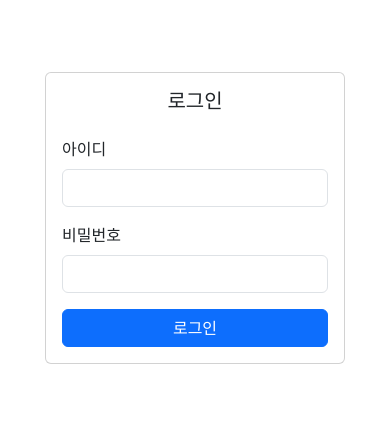
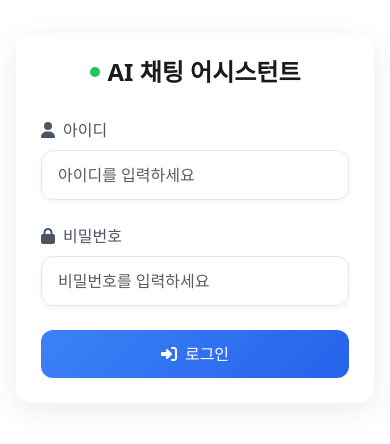
Before and after one commit to imagine97kim/chatbot-gist, a Next.js app: page / in a window 390 px wide. Shown: the part 204-648 px from the top of the page. Built offline with nearby package versions, Linux system fonts and the light colour scheme.

Commit message:
style: 전체 디자인 변경

```diff
--- a/src/components/Chat.js
+++ b/src/components/Chat.js
@@ -1,8 +1,9 @@
 import { useState, useRef, useEffect } from 'react'
 import { Container, Card, Button, Form, InputGroup } from 'react-bootstrap'
 import { FontAwesomeIcon } from '@fortawesome/react-fontawesome'
-import { faPlus, faPaperPlane } from '@fortawesome/free-solid-svg-icons'
+import { faPlus, faPaperPlane, faFile, faSignOutAlt } from '@fortawesome/free-solid-svg-icons'
 import useAuthStore from '@/store/authStore'
+import styles from '@/styles/Chat.module.css'
 
 // 임시 AI 응답 목록
 const AI_RESPONSES = [
@@ -89,93 +90,91 @@ export default function Chat() {
   }
 
   return (
-    <Container className="py-4">
-      <div className="d-flex justify-content-between mb-4">
-        <h2>채팅</h2>
-        <Button variant="secondary" onClick={logout}>로그아웃</Button>
+    <div className={styles.chatContainer}>
+      <div className={styles.header}>
+        <h2 className={styles.title}>AI 채팅 어시스턴트</h2>
+        <Button
+          className={styles.logoutButton}
+          onClick={logout}
+        >
+          <FontAwesomeIcon icon={faSignOutAlt} className="me-2" />
+          로그아웃
+        </Button>
       </div>
-      <Card>
-        <Card.Body
-          style={{
-            height: '70vh',
-            display: 'flex',
-            flexDirection: 'column'
-          }}
-        >
-          <div
-            className="messages-container mb-3"
-            style={{
-              flex: 1,
-              overflowY: 'auto',
-              display: 'flex',
-              flexDirection: 'column',
-              gap: '10px',
-              padding: '10px'
-            }}
-          >
+      <Card className={styles.chatCard}>
+        <Card.Body className="d-flex flex-column p-0">
+          <div className={styles.messagesContainer}>
             {messages.map((msg, index) => (
               <div
                 key={index}
-                className={`message ${msg.sender === user.username ? 'text-end' : ''}`}
+                className={`${styles.messageWrapper} ${
+                  msg.sender === user.username ? styles.userMessage : ''
+                }`}
               >
-                <small className="text-muted">{msg.sender}</small>
-                <Card
-                  style={{
-                    display: 'inline-block',
-                    maxWidth: '70%',
-                    backgroundColor: msg.sender === user.username ? '#007bff' : '#f8f9fa',
-                    color: msg.sender === user.username ? 'white' : 'black'
-                  }}
-                >
-                  <Card.Body className="py-2 px-3">
+                <div className={styles.message}>
+                  <small className={styles.sender}>
+                    {msg.sender === user.username ? '나' : 'AI Assistant'}
+                  </small>
+                  <Card className={`${styles.messageContent} ${
+                    msg.sender === user.username ? styles.userMessageContent : styles.aiMessageContent
+                  }`}>
+                    <Card.Body className="p-0">
                       {msg.type === 'file' ? (
+                        <div className={styles.fileMessage}>
+                          <FontAwesomeIcon icon={faFile} className={styles.fileIcon} />
                           <div>
-                        <strong>파일:</strong> {msg.content.name}
-                        <br />
-                        <small>{(msg.content.size / 1024).toFixed(2)} KB</small>
+                            <div className={styles.fileName}>{msg.content.name}</div>
+                            <div className={styles.fileSize}>
+                              {(msg.content.size / 1024).toFixed(2)} KB
+                            </div>
+                          </div>
                         </div>
                       ) : (
                         msg.content
                       )}
                     </Card.Body>
                   </Card>
-                <small className="text-muted d-block">
+                  <small className={styles.timestamp}>
                     {new Date(msg.timestamp).toLocaleTimeString()}
                   </small>
                 </div>
+              </div>
             ))}
             {isTyping && (
-              <div className="message">
-                <small className="text-muted">AI Assistant</small>
-                <Card
-                  style={{
-                    display: 'inline-block',
-                    maxWidth: '70%',
-                    backgroundColor: '#f8f9fa'
-                  }}
-                >
-                  <Card.Body className="py-2 px-3">
-                    <span className="typing-indicator">입력중...</span>
+              <div className={styles.messageWrapper}>
+                <div className={styles.message}>
+                  <Card className={styles.messageContent}>
+                    <Card.Body className="p-0">
+                      <div className={styles.typingIndicator}>
+                        <span>AI가 입력중</span>
+                        <div className={styles.typingDot}></div>
+                        <div className={styles.typingDot}></div>
+                        <div className={styles.typingDot}></div>
+                      </div>
                     </Card.Body>
                   </Card>
+                </div>
               </div>
             )}
             <div ref={messagesEndRef} />
           </div>
 
+          <div className={styles.inputContainer}>
             <Form onSubmit={handleSubmit}>
               <InputGroup>
                 <Form.Control
+                  className={styles.messageInput}
                   type="text"
                   value={newMessage}
                   onChange={(e) => setNewMessage(e.target.value)}
                   placeholder="메시지를 입력하세요..."
                 />
-              <Button type="submit" variant="primary">
+                <Button type="submit" className={styles.sendButton}>
                   <FontAwesomeIcon icon={faPaperPlane} />
                 </Button>
               </InputGroup>
             </Form>
+          </div>
 
           {isAdmin && (
             <>
@@ -186,15 +185,7 @@ export default function Chat() {
                 style={{ display: 'none' }}
               />
               <Button
-                variant="primary"
-                style={{
-                  position: 'absolute',
-                  bottom: '80px',
-                  right: '20px',
-                  borderRadius: '50%',
-                  width: '50px',
-                  height: '50px'
-                }}
+                className={styles.uploadButton}
                 onClick={() => fileInputRef.current?.click()}
               >
                 <FontAwesomeIcon icon={faPlus} />
@@ -203,6 +194,6 @@ export default function Chat() {
           )}
         </Card.Body>
       </Card>
-    </Container>
+    </div>
   )
 }
--- a/src/components/Login.js
+++ b/src/components/Login.js
@@ -1,6 +1,9 @@
 import { useState } from 'react'
-import { Form, Button, Container, Card } from 'react-bootstrap'
+import { Form, Button, Card } from 'react-bootstrap'
+import { FontAwesomeIcon } from '@fortawesome/react-fontawesome'
+import { faUser, faLock, faSignInAlt } from '@fortawesome/free-solid-svg-icons'
 import useAuthStore from '@/store/authStore'
+import styles from '@/styles/Login.module.css'
 
 export default function Login() {
   const [username, setUsername] = useState('')
@@ -17,33 +20,42 @@ export default function Login() {
   }
 
   return (
-    <Container className="d-flex justify-content-center align-items-center" style={{ minHeight: '100vh' }}>
-      <Card style={{ width: '300px' }}>
-        <Card.Body>
-          <Card.Title className="text-center mb-4">로그인</Card.Title>
+    <div className={styles.loginContainer}>
+      <Card className={styles.loginCard}>
+        <h2 className={styles.title}>AI 채팅 어시스턴트</h2>
         <Form onSubmit={handleSubmit}>
-            <Form.Group className="mb-3">
-              <Form.Label>아이디</Form.Label>
+          <Form.Group className={styles.formGroup}>
+            <Form.Label className={styles.label}>
+              <FontAwesomeIcon icon={faUser} className="me-2" />
+              아이디
+            </Form.Label>
             <Form.Control
+              className={styles.input}
               type="text"
               value={username}
               onChange={(e) => setUsername(e.target.value)}
+              placeholder="아이디를 입력하세요"
             />
           </Form.Group>
-            <Form.Group className="mb-3">
-              <Form.Label>비밀번호</Form.Label>
+          <Form.Group className={styles.formGroup}>
+            <Form.Label className={styles.label}>
+              <FontAwesomeIcon icon={faLock} className="me-2" />
+              비밀번호
+            </Form.Label>
             <Form.Control
+              className={styles.input}
               type="password"
               value={password}
               onChange={(e) => setPassword(e.target.value)}
+              placeholder="비밀번호를 입력하세요"
             />
           </Form.Group>
-            <Button variant="primary" type="submit" className="w-100">
+          <Button className={styles.loginButton} type="submit">
+            <FontAwesomeIcon icon={faSignInAlt} className="me-2" />
             로그인
           </Button>
         </Form>
-        </Card.Body>
       </Card>
-    </Container>
+    </div>
   )
 }
--- /dev/null
+++ b/src/styles/Chat.module.css
@@ -0,0 +1,253 @@
+.chatContainer {
+  max-width: 1200px;
+  margin: 0 auto;
+  padding: 2rem;
+  height: 100vh;
+}
+
+.header {
+  display: flex;
+  justify-content: space-between;
+  align-items: center;
+  margin-bottom: 2rem;
+  padding: 0.5rem 1rem;
+  background: rgba(255, 255, 255, 0.8);
+  backdrop-filter: blur(10px);
+  border-radius: 16px;
+  box-shadow: 0 4px 6px rgba(0, 0, 0, 0.05);
+}
+
+.title {
+  font-size: 1.5rem;
+  font-weight: 600;
+  color: #1a1a1a;
+  display: flex;
+  align-items: center;
+  gap: 0.5rem;
+}
+
+.title::before {
+  content: '';
+  display: inline-block;
+  width: 10px;
+  height: 10px;
+  background: #22c55e;
+  border-radius: 50%;
+}
+
+.logoutButton {
+  background: transparent !important;
+  border: 1px solid #e5e7eb !important;
+  color: #6b7280 !important;
+  padding: 0.5rem 1rem !important;
+  transition: all 0.2s ease;
+}
+
+.logoutButton:hover {
+  background: #f3f4f6 !important;
+  border-color: #d1d5db !important;
+  color: #4b5563 !important;
+}
+
+.chatCard {
+  height: calc(100vh - 140px);
+  background: rgba(255, 255, 255, 0.8);
+  backdrop-filter: blur(10px);
+  border: 1px solid rgba(255, 255, 255, 0.3) !important;
+  border-radius: 16px !important;
+  box-shadow: 0 8px 32px rgba(0, 0, 0, 0.08) !important;
+}
+
+.messagesContainer {
+  height: calc(100vh - 280px);
+  overflow-y: auto;
+  padding: 1.5rem;
+  scroll-behavior: smooth;
+  scrollbar-width: thin;
+  scrollbar-color: rgba(0, 0, 0, 0.2) transparent;
+}
+
+.messagesContainer::-webkit-scrollbar {
+  width: 6px;
+}
+
+.messagesContainer::-webkit-scrollbar-track {
+  background: transparent;
+}
+
+.messagesContainer::-webkit-scrollbar-thumb {
+  background-color: rgba(0, 0, 0, 0.2);
+  border-radius: 3px;
+}
+
+.messageWrapper {
+  margin-bottom: 1rem;
+  opacity: 0;
+  animation: fadeIn 0.3s ease forwards;
+}
+
+.message {
+  max-width: 80%;
+  margin: 0.5rem 0;
+}
+
+.userMessage {
+  margin-left: auto;
+}
+
+.messageContent {
+  padding: 0.8rem 1.2rem !important;
+  border-radius: 16px !important;
+  box-shadow: 0 2px 4px rgba(0, 0, 0, 0.05) !important;
+}
+
+.userMessageContent {
+  background: linear-gradient(135deg, #3b82f6, #2563eb) !important;
+  color: white !important;
+}
+
+.aiMessageContent {
+  background: #f9fafb !important;
+  border: 1px solid #e5e7eb !important;
+}
+
+.timestamp {
+  font-size: 0.75rem;
+  color: #6b7280;
+  margin-top: 0.25rem;
+}
+
+.inputContainer {
+  bottom: 0;
+  left: 0;
+  right: 0;
+  padding: 1.5rem;
+  background: rgba(255, 255, 255, 0.8);
+  border-top: 1px solid rgba(0, 0, 0, 0.05);
+  border-radius: 0 0 16px 16px;
+}
+
+.messageInput {
+  border-radius: 999px !important;
+  padding: 0.75rem 1.5rem !important;
+  border: 1px solid #e5e7eb !important;
+  box-shadow: 0 2px 4px rgba(0, 0, 0, 0.05) !important;
+}
+
+.messageInput:focus {
+  border-color: #3b82f6 !important;
+  box-shadow: 0 0 0 3px rgba(59, 130, 246, 0.1) !important;
+}
+
+.sendButton {
+  border-radius: 999px !important;
+  padding: 0.75rem 1.5rem !important;
+  background: linear-gradient(135deg, #3b82f6, #2563eb) !important;
+  border: none !important;
+  margin-left: 0.5rem !important;
+  transition: all 0.2s ease !important;
+}
+
+.sendButton:hover {
+  transform: translateY(-1px);
+  box-shadow: 0 4px 6px rgba(59, 130, 246, 0.2) !important;
+}
+
+.uploadButton {
+  position: absolute !important;
+  bottom: 100px !important;
+  right: 2rem !important;
+  width: 48px !important;
+  height: 48px !important;
+  border-radius: 50% !important;
+  background: linear-gradient(135deg, #3b82f6, #2563eb) !important;
+  border: none !important;
+  box-shadow: 0 4px 6px rgba(0, 0, 0, 0.1) !important;
+  transition: all 0.2s ease !important;
+}
+
+.uploadButton:hover {
+  transform: translateY(-1px);
+  box-shadow: 0 6px 8px rgba(0, 0, 0, 0.15) !important;
+}
+
+.typingIndicator {
+  display: flex;
+  align-items: center;
+  gap: 0.5rem;
+  color: #6b7280;
+  font-size: 0.875rem;
+}
+
+.typingDot {
+  width: 4px;
+  height: 4px;
+  background: #6b7280;
+  border-radius: 50%;
+  animation: typing 1.4s infinite;
+}
+
+.typingDot:nth-child(2) {
+  animation-delay: 0.2s;
+}
+
+.typingDot:nth-child(3) {
+  animation-delay: 0.4s;
+}
+
+@keyframes typing {
+  0%, 60%, 100% {
+    transform: translateY(0);
+  }
+  30% {
+    transform: translateY(-4px);
+  }
+}
+
+@keyframes fadeIn {
+  from {
+    opacity: 0;
+    transform: translateY(10px);
+  }
+  to {
+    opacity: 1;
+    transform: translateY(0);
+  }
+}
+
+.fileMessage {
+  display: flex;
+  align-items: center;
+  gap: 0.5rem;
+  padding: 0.5rem;
+  background: rgba(59, 130, 246, 0.1);
+  border-radius: 8px;
+}
+
+.fileIcon {
+  color: #3b82f6;
+}
+
+.fileName {
+  font-weight: 500;
+  color: #1a1a1a;
+}
+
+.fileSize {
+  color: #6b7280;
+  font-size: 0.75rem;
+}
+
+@media (max-width: 768px) {
+  .chatContainer {
+    padding: 1rem;
+  }
+
+  .header {
+    margin-bottom: 1rem;
+  }
+
+  .message {
+    max-width: 90%;
+  }
+}
--- /dev/null
+++ b/src/styles/Login.module.css
@@ -0,0 +1,91 @@
+.loginContainer {
+  max-width: 1200px;
+  margin: 0 auto;
+  padding: 2rem;
+  height: 100vh;
+  display: flex;
+  align-items: center;
+  justify-content: center;
+}
+
+.loginCard {
+  width: 400px;
+  background: rgba(255, 255, 255, 0.8);
+  backdrop-filter: blur(10px);
+  border: 1px solid rgba(255, 255, 255, 0.3) !important;
+  border-radius: 16px !important;
+  box-shadow: 0 8px 32px rgba(0, 0, 0, 0.08) !important;
+  padding: 2rem;
+}
+
+.title {
+  font-size: 1.5rem;
+  font-weight: 600;
+  color: #1a1a1a;
+  text-align: center;
+  margin-bottom: 2rem;
+  display: flex;
+  align-items: center;
+  justify-content: center;
+  gap: 0.5rem;
+}
+
+.title::before {
+  content: '';
+  display: inline-block;
+  width: 10px;
+  height: 10px;
+  background: #22c55e;
+  border-radius: 50%;
+}
+
+.formGroup {
+  margin-bottom: 1.5rem;
+}
+
+.label {
+  font-weight: 500;
+  color: #4b5563;
+  margin-bottom: 0.5rem;
+}
+
+.input {
+  border-radius: 12px !important;
+  padding: 0.75rem 1rem !important;
+  border: 1px solid #e5e7eb !important;
+  background: rgba(255, 255, 255, 0.9) !important;
+  box-shadow: 0 2px 4px rgba(0, 0, 0, 0.05) !important;
+  transition: all 0.2s ease;
+}
+
+.input:focus {
+  border-color: #3b82f6 !important;
+  box-shadow: 0 0 0 3px rgba(59, 130, 246, 0.1) !important;
+}
+
+.loginButton {
+  width: 100%;
+  padding: 0.75rem !important;
+  border-radius: 12px !important;
+  background: linear-gradient(135deg, #3b82f6, #2563eb) !important;
+  border: none !important;
+  font-weight: 500;
+  transition: all 0.2s ease !important;
+}
+
+.loginButton:hover {
+  transform: translateY(-1px);
+  box-shadow: 0 4px 6px rgba(59, 130, 246, 0.2) !important;
+}
+
+@media (max-width: 768px) {
+  .loginContainer {
+    padding: 1rem;
+  }
+
+  .loginCard {
+    width: 100%;
+    max-width: 360px;
+    padding: 1.5rem;
+  }
+}
```
Lines whose indentation alone changed are shown as unchanged.
